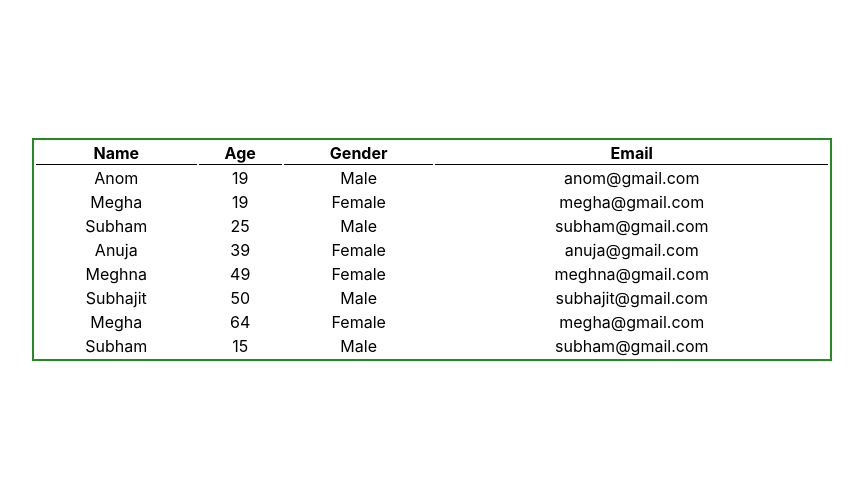
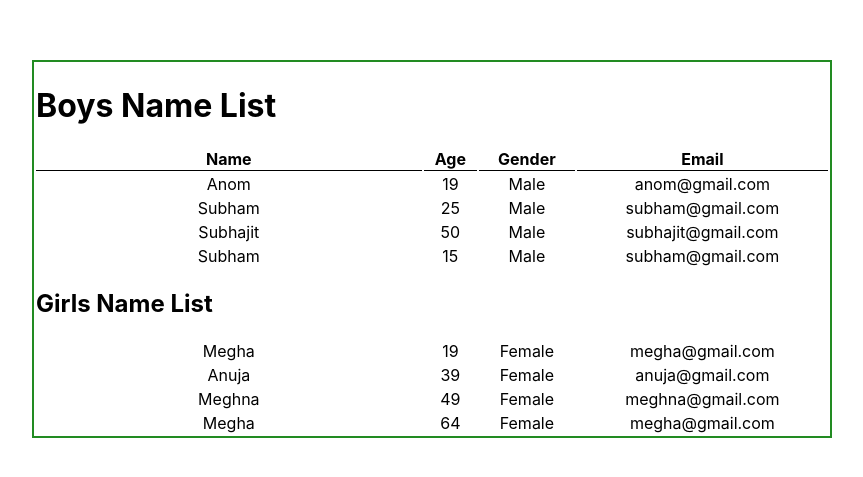
Before and after one commit to anujanaya/Tution-students-list, a React (Create React App) app: page / in a window 1280 px wide. Shown: the part 151-628 px from the top of the page, without its empty margins (208-1071 px from the left). Built offline with nearby package versions, Linux system fonts and the light colour scheme.

Commit message:
separte table for girls

```diff
--- a/src/App.js
+++ b/src/App.js
@@ -4,18 +4,21 @@ import './App.css';
 function App() {
   const data = [
     { name: "Anom", age: 19, gender: "Male", email: "anom@gmail.com" },
+    { name: "Subham", age: 25, gender: "Male", email: "subham@gmail.com" },
+    { name: "Subhajit", age: 50, gender: "Male", email: "subhajit@gmail.com" },
+    { name: "Subham", age: 15, gender: "Male", email: "subham@gmail.com" },
+]
+  const girls =[
     { name: "Megha", age: 19, gender: "Female", email: "megha@gmail.com" },
-    { name: "Subham", age: 25, gender: "Male", email: "subham@gmail.com" },
     { name: "Anuja", age: 39, gender: "Female", email: "anuja@gmail.com" },
     { name: "Meghna", age: 49, gender: "Female", email: "meghna@gmail.com" },
-    { name: "Subhajit", age: 50, gender: "Male", email: "subhajit@gmail.com" },
     { name: "Megha", age: 64, gender: "Female", email: "megha@gmail.com" },
-    { name: "Subham", age: 15, gender: "Male", email: "subham@gmail.com" },
-
   ]
   return (
     <div className="App" >
+
       <table>
+      <h1>Boys Name List</h1>
         <tr>
           <th>Name</th>
           <th>Age</th>
@@ -23,6 +26,17 @@ function App() {
           <th>Email</th>
         </tr>
         {data.map((val, key) => {
+          return (
+            <tr key={key}>
+              <td>{val.name}</td>
+              <td>{val.age}</td>
+              <td>{val.gender}</td>
+              <td>{val.email}</td>
+            </tr>
+          )
+        })}
+        <h2>Girls Name List</h2>
+         {girls.map((val, key) => {
           return (
             <tr key={key}>
               <td>{val.name}</td>
```
